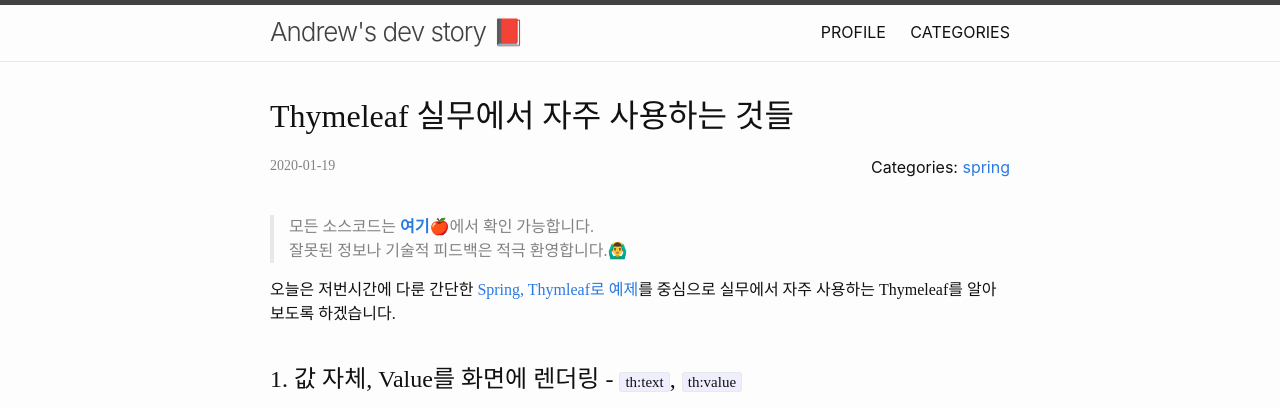
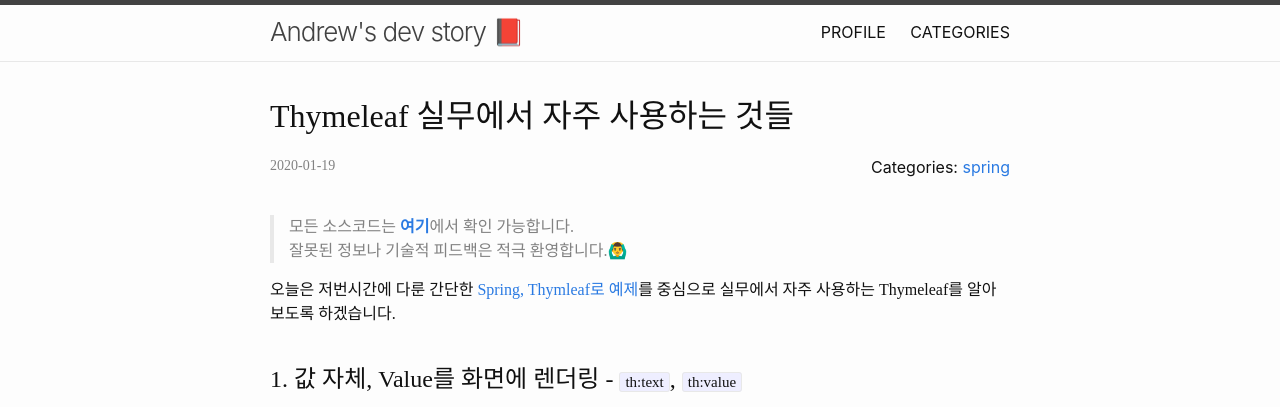
Before and after one commit to umanking/archive-umanking-blog, a Jekyll site: the page built from _posts/2020-01-19-spring-thymleaf-example.md, in a window 1280 px wide. Shown: the top 407 px of the page. Built offline with Jekyll 4.4.1, drawn with Linux system fonts in a browser that asks for light colours; comment, search, counter and statistics services are not loaded.

Commit message:
update css

```diff
--- a/_layouts/default.html
+++ b/_layouts/default.html
@@ -19,7 +19,8 @@
     <!-- <link rel="stylesheet" href="/assets/minima-social-icons.svg"> -->
     <!-- <link href="//cdn.jsdelivr.net/gh/wan2land/d2coding/d2coding-full.css" rel="stylesheet" /> -->
     <!-- <link href="https://cdn.jsdelivr.net/gh/joungkyun/font-d2coding/d2coding.css" rel="stylesheet" type="text/css"> -->
-    <link href="/assets/css/d2coding-ligature.css" rel="stylesheet" type="text/css">
+    <!-- <link href="/assets/css/d2coding-ligature.css" rel="stylesheet" type="text/css"> -->
+    <link href="/assets/css/d2coding.css" rel="stylesheet" type="text/css">
     <meta name="google-site-verification" content="aSSHEchLQce__GmLQpDL1ugfKy4c7itn8yrSqQLqD-A" />
 
     <!-- 404 redirect -->
--- a/_posts/2020-01-19-spring-thymleaf-example.md
+++ b/_posts/2020-01-19-spring-thymleaf-example.md
@@ -6,7 +6,7 @@
 tags: [spring, thymeleaf]
 ---
 
-> 모든 소스코드는 **[여기](https://github.com/umanking/blog-code-workspace)🍎**에서 확인 가능합니다.
+> 모든 소스코드는 **[여기](https://github.com/umanking/blog-code-workspace)**에서 확인 가능합니다.
 > 잘못된 정보나 기술적 피드백은 적극 환영합니다.🙆‍♂️
 
 오늘은 저번시간에 다룬 간단한 [Spring, Thymleaf로 예제](https://umanking.github.io/spring/spring-thymeleaf/)를 중심으로 실무에서 자주 사용하는 Thymeleaf를 알아보도록 하겠습니다.
--- /dev/null
+++ b/assets/css/d2coding.css
@@ -0,0 +1,27 @@
+/*
+ * D2 coding (Korean) http://dev.naver.com/projects/d2coding/
+ */
+@font-face {
+  font-family: 'D2 coding';
+  font-style: normal;
+  font-weight: 400;
+  src: url('D2Coding.eot');
+  src: local('※'), local('D2Coding'),
+       url('D2Coding.eot?#iefix') format('embedded-opentype'),
+       url('D2Coding.woff2') format('x-woff2'),
+       url('D2Coding.woff') format('woff'),
+       url('D2Coding.ttf') format('truetype'),
+       url('D2Coding.svg') format('svg');
+}
+@font-face {
+  font-family: 'D2 coding';
+  font-style: normal;
+  font-weight: 700;
+  src: url('D2CodingBold.eot');
+  src: local('※'), local('D2Coding Bold'),
+       url('D2CodingBold.eot?#iefix') format('embedded-opentype'),
+       url('D2CodingBold.woff2') format('x-woff2'),
+       url('D2CodingBold.woff') format('woff'),
+       url('D2CodingBold.ttf') format('truetype'),
+       url('D2CodingBold.svg') format('svg');
+}
--- a/assets/css/main.css
+++ b/assets/css/main.css
@@ -49,14 +49,14 @@
 /* #eef */
 /* #3A404E */
 pre, code { font-size: 15px; border: 1px solid #e8e8e8; border-radius: 3px; background-color: #eef;
-  font-family: D2Coding ligature, monosapce;
+  font-family: D2Coding, monosapce;
  }
 
-code { padding: 1px 5px; font-family: D2Coding ligature, monosapce;}
+code { padding: 1px 5px; font-family: D2Coding, monosapce;}
 
-pre { padding: 8px 12px; overflow-x: auto; font-family: D2Coding ligature, monosapce;}
+pre { padding: 8px 12px; overflow-x: auto; font-family: D2Coding, monosapce;}
 
-pre > code { border: 0; padding-right: 0; padding-left: 0; font-family: D2Coding ligature, monosapce;}
+pre > code { border: 0; padding-right: 0; padding-left: 0; font-family: D2Coding, monosapce;}
 
 /** Wrapper */
 .wrapper { max-width: -webkit-calc(800px - (30px * 2)); max-width: calc(800px - (30px * 2)); margin-right: auto; margin-left: auto; padding-right: 30px; padding-left: 30px; }
```
Also changed, not shown: _posts/2020-01-18-spring-rest-api.md (+1 -1 lines), _posts/2020-01-19-spring-thymeleaf.md (+1 -1 lines).
